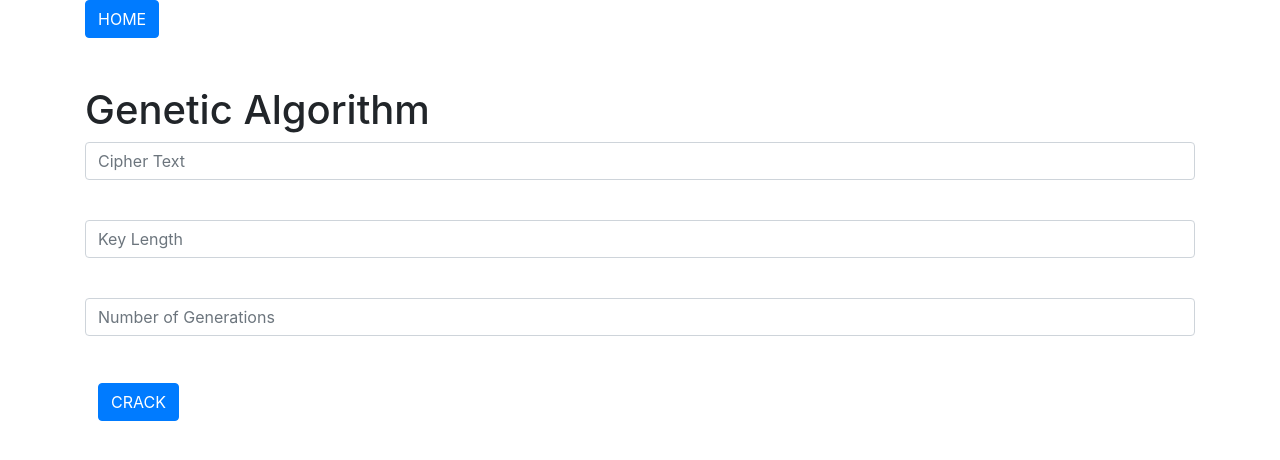
After one commit to sadipgiri/cryptography--geneticAlgorithm, a Flask app: template templates/genetic_algo.html in a window 1280 px wide. The commit adds this page. Shown: the top 460 px of the page. Run offline with Flask 2, Linux system fonts and the light colour scheme; the template is opened without the code that fills it, so the values that code supplies are empty; parts of the project's set-up code (start-up, migrations or seed data) failed here and were passed over; some libraries are stand-ins or nearby versions.

Commit message:
add genetic algorithm template in flask and its process

```diff
--- a/app.py
+++ b/app.py
@@ -7,6 +7,7 @@
 from flask import Flask, request, render_template
 import caesar_cipher
 import vigenere_cipher
+from genetic_algorithm import run_genetic_algorithm
 
 app = Flask(__name__)
 
@@ -21,13 +22,11 @@ def caesar():
         cipher_text = request.form['cipher_text']
         function = request.form.get('choices')
         key_size = int(request.form.get('key_choices'))
-        print(plain_text, cipher_text, function)
         if str(function) == "Encrypt":
             return render_template('caesar.html', data=[25, plain_text, caesar_cipher.encrypt(plain_text, key_size)])
         if str(function) == "Decrypt":
             return render_template('caesar.html', data=[25, caesar_cipher.decrypt(cipher_text, key_size), cipher_text])
         if str(function) == "Crack":
-            print(caesar_cipher.crack(cipher_text)[0])
             return render_template('caesar.html', data=[25, caesar_cipher.crack(cipher_text), cipher_text])
     return render_template("caesar.html", data=[25, "Plain Text", "Cipher Text"])
 
@@ -36,18 +35,26 @@ def vigenere():
     if request.method == 'POST':
         plain_text = request.form['plain_text']
         cipher_text = request.form['cipher_text']
-        function = request.form.get('choices')
+        function = str(request.form.get('choices'))
         keyword = str(request.form["keyword"])
-        print(plain_text, cipher_text, function)
-        if str(function) == "Encrypt":
+        if function == "Encrypt":
             return render_template('vigenere.html', data=[plain_text, vigenere_cipher.encrypt(plain_text, keyword)])
-        if str(function) == "Decrypt":
+        if function == "Decrypt":
             return render_template('vigenere.html', data=[vigenere_cipher.decrypt(cipher_text, keyword), cipher_text])
-    #     if str(function) == "Crack":
-    #         print(caesar_cipher.crack(cipher_text)[0])
-    #         return render_template('caesar.html', data=[caesar_cipher.crack(cipher_text), cipher_text])
+        if str(function) == "Crack":
+            return render_template('genetic_algo.html', data=[cipher_text])
     return render_template("vigenere.html", data=["Plain Text", "Cipher Text"])
 
+@app.route('/ga', methods=['GET','POST'])
+def ga():
+    if request.method == 'POST':
+        cipher_text = request.form['cipher_text']
+        key_length = int(request.form['key_length'])
+        num_of_generations = int(request.form['generations'])
+        data = run_genetic_algorithm(key_length=key_length, cipher_text=cipher_text, number_of_generations=num_of_generations)
+        data.append(cipher_text)
+        return render_template('genetic_algo.html', data=data)
+    return render_template('genetic_algo.html')
 
 if __name__ == '__main__':
 	app.run(debug = True)
--- /dev/null
+++ b/templates/genetic_algo.html
@@ -0,0 +1,58 @@
+<!doctype html>
+<html lang="en">
+  <head>
+    <title>Genetic Algorithm to break Vigenere Cipher</title>
+    <!-- Required meta tags -->
+    <meta charset="utf-8">
+    <meta name="viewport" content="width=device-width, initial-scale=1, shrink-to-fit=no">
+
+    <!-- Bootstrap CSS -->
+    <link rel="stylesheet" href="https://stackpath.bootstrapcdn.com/bootstrap/4.1.3/css/bootstrap.min.css" integrity="sha384-MCw98/SFnGE8fJT3GXwEOngsV7Zt27NXFoaoApmYm81iuXoPkFOJwJ8ERdknLPMO" crossorigin="anonymous">
+  </head>
+  <body>
+
+    <div class="container">
+        <div class="bs-docs-section">
+          <form action="/" method="GET">
+            <button type="submit" class="btn btn-primary">HOME</button>
+          </form>
+          <br>
+          <br>
+          <h1 id="forms" class="page-header">Genetic Algorithm</h1>
+            <form role="form" action="/ga" method="POST">
+              <div class="form-group">
+                 <input type="textarea" class="form-control" id="outputC" name="cipher_text" value="{{ data[2] }}" placeholder="Cipher Text">
+                 <span class="form-highlight"></span>
+                 <span class="form-bar"></span>
+                 <label for="outputC"></label>
+              </div>
+              <div class="form-group">
+                <input type="textarea" class="form-control" id="inputC" name="key_length" placeholder="Key Length">
+                <span class="form-highlight"></span>
+                <span class="form-bar"></span>
+                <label class="float-label" for="inputC"></label>
+              </div>
+              <div class="form-group">
+                <input type="textarea" class="form-control" id="inputC" name="generations" placeholder="Number of Generations">
+                <span class="form-highlight"></span>
+                <span class="form-bar"></span>
+                <label class="float-label" for="inputC"></label>
+              </div>
+                <div class="select">
+                        <div class="btn">
+                                <button type="submit" class="btn btn-primary">CRACK</button>
+                        </div>
+                </div>
+              </div>
+            </form>
+            {% if data %}
+                <p><strong> Decrypted Message: {{data[0]}}</strong></p>
+                After Every 5th Generations:
+                <br>
+                {% for i in data[1] %}
+                    <p>{{i}}</p>
+                {% endfor %}
+            {% endif %}
+          </div>
+  </body>
+</html>
```
Also changed, not shown: genetic_algorithm.py (+5 -2 lines), static/cypher.css (+1 -71 lines), templates/caesar.html (+6 -1 lines), templates/vigenere.html (+8 -2 lines).
